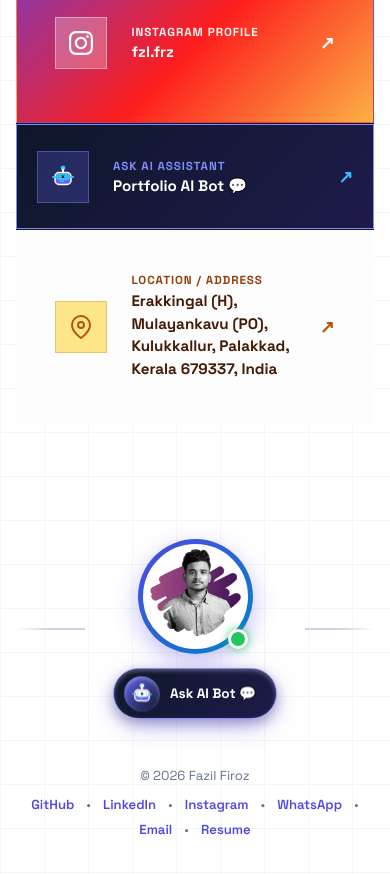
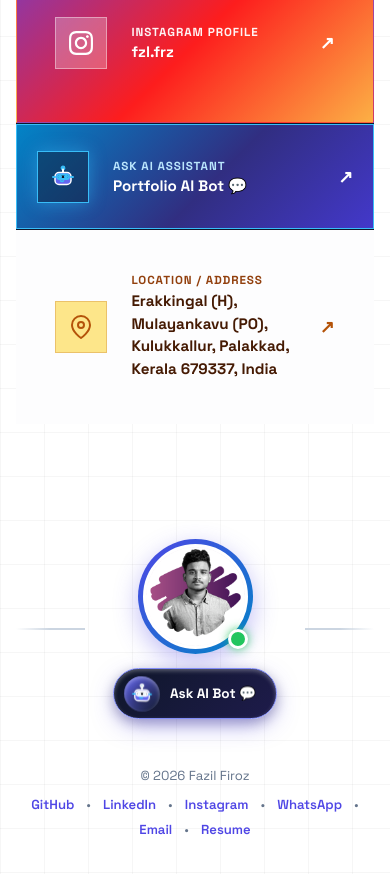
Before and after one commit to fazil-firoz/Modern-portfolio, a React (Vite) app: page / in a window 390 px wide. Shown: the part 10320-11194 px from the top of the page. Built offline with nearby package versions, Linux system fonts and the light colour scheme.

Commit message:
style: update mobile Ask AI Assistant card to electric cyan robot theme with glowing icon box

```diff
--- a/src/index.css
+++ b/src/index.css
@@ -1940,15 +1940,20 @@ html, body, #root {
 .card-instagram .contact-action-arrow { color: #ffffff; }
 .card-instagram .contact-card-icon-box { background: rgba(255, 255, 255, 0.25); color: #ffffff; border: 1px solid rgba(255, 255, 255, 0.4); }
 
-/* AI Bot Contact Card (Between Instagram & Address - Mobile Only) */
+/* AI Bot Contact Card (Between Instagram & Address - Distinct Futuristic Robot Theme) */
 .card-aibot {
-  background: linear-gradient(135deg, #0f172a 0%, #1e1b4b 100%);
-  border: 1px solid #818cf8 !important;
-}
-.card-aibot .contact-label { color: #818cf8; }
-.card-aibot .contact-value { color: #ffffff; }
-.card-aibot .contact-action-arrow { color: #38bdf8; }
-.card-aibot .contact-card-icon-box { background: rgba(99, 102, 241, 0.25); color: #38bdf8; border: 1px solid rgba(129, 140, 248, 0.4); }
+  background: linear-gradient(135deg, #0284c7 0%, #312e81 55%, #4338ca 100%);
+  border: 1px solid #38bdf8 !important;
+}
+.card-aibot .contact-label { color: #bae6fd; font-weight: 700; }
+.card-aibot .contact-value { color: #ffffff; font-weight: 800; }
+.card-aibot .contact-action-arrow { color: #ffffff; }
+.card-aibot .contact-card-icon-box {
+  background: rgba(15, 23, 42, 0.45);
+  color: #38bdf8;
+  border: 1.5px solid #38bdf8;
+  box-shadow: 0 0 16px rgba(56, 189, 248, 0.45);
+}
 
 /* Mobile Only Visibility Constraint */
 .card-mobile-only {
```
